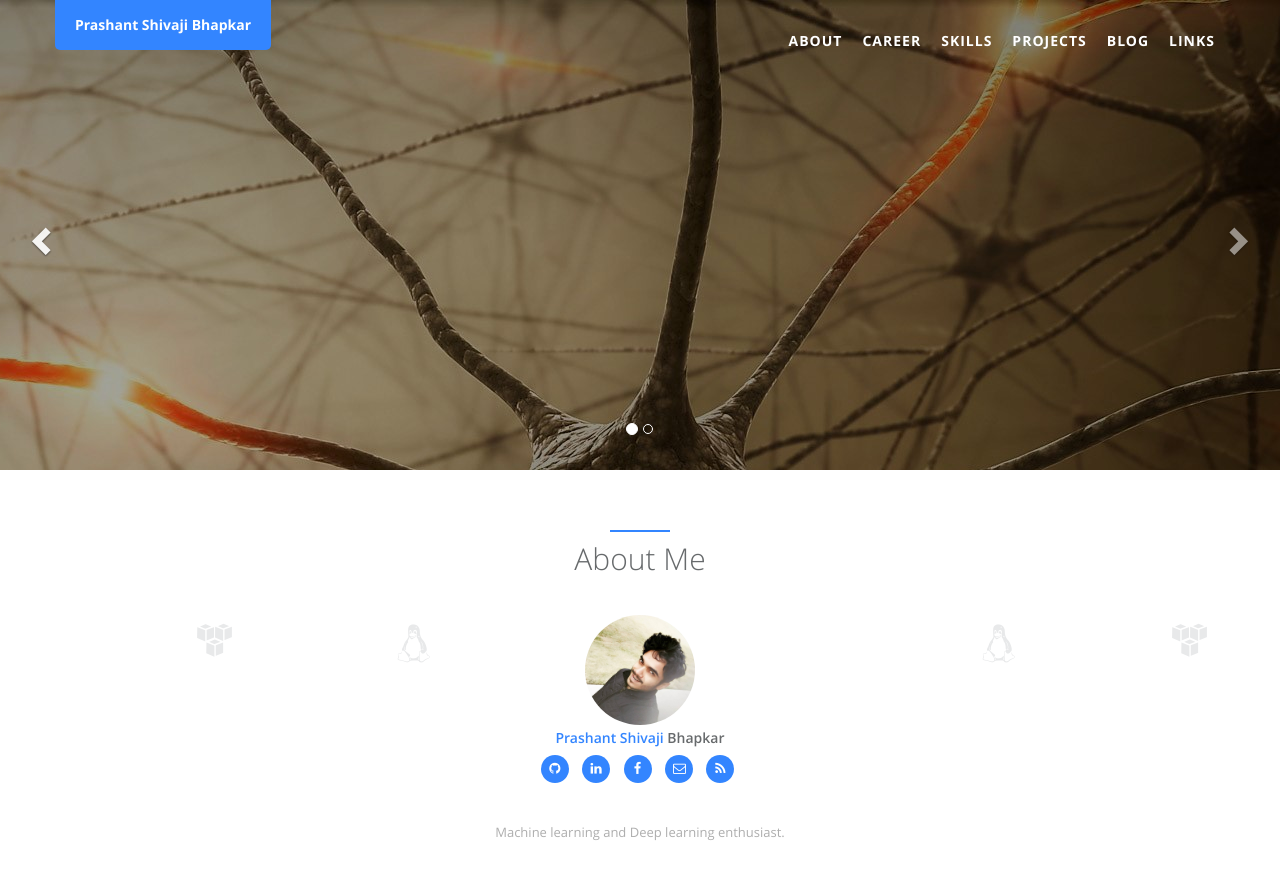
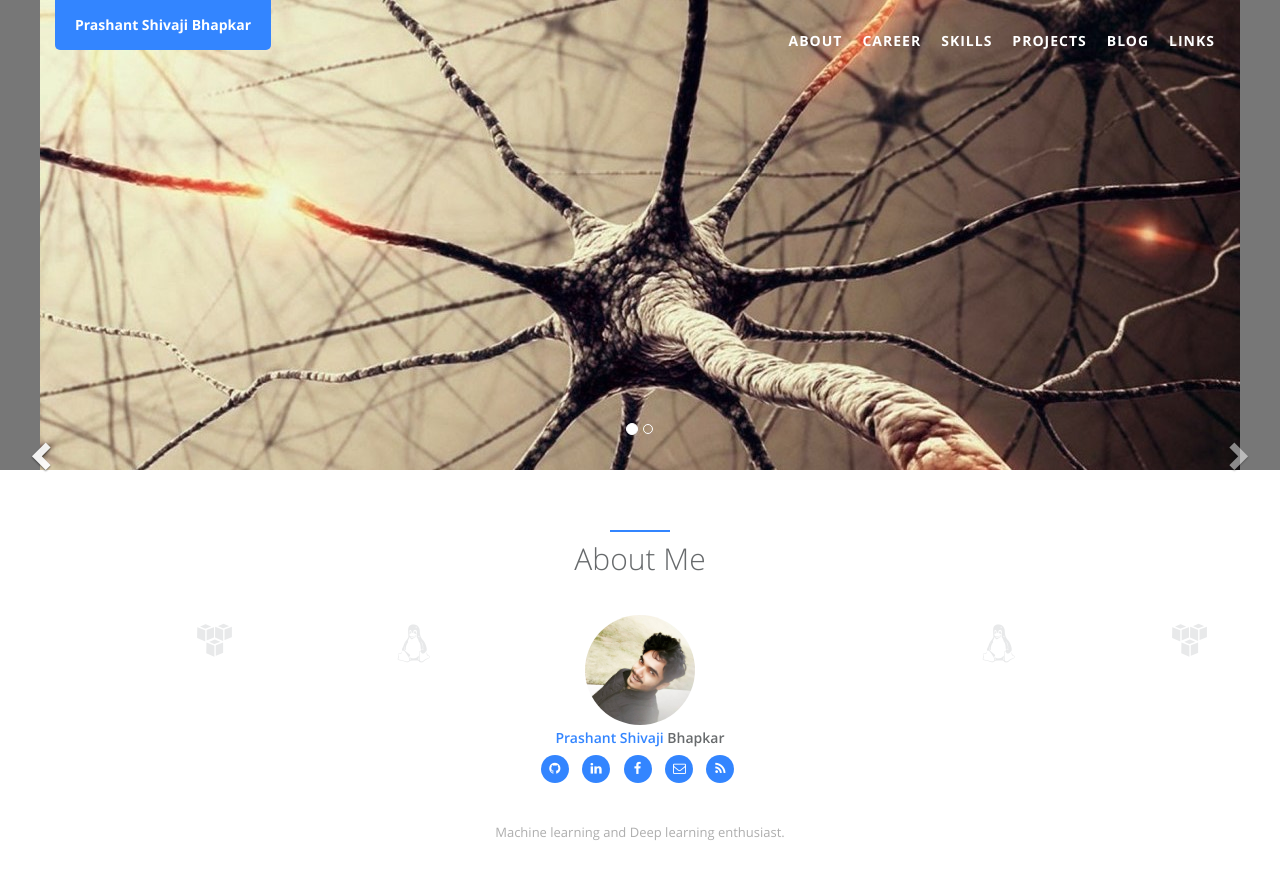
Before and after one commit to PrashantShivajiBhapkar/PrashantShivajiBBhapkar.github.io, a Jekyll site: the page built from index.html, in a window 1280 px wide and 900 px high. Shown: the top 879 px of the window. Built offline with Jekyll 4.4.1, drawn with Linux system fonts in a browser that asks for light colours.

Commit message:
Updated images and added project detail

```diff
--- a/_includes/carousel.html
+++ b/_includes/carousel.html
@@ -15,13 +15,14 @@
             <!-- Set background for slide in css -->
             <div class="header-back one"></div>
         </div>
+		<!--
         <div class="item">
             <div class="container">
                 <div class="carousel-caption blank">
                 </div>
             </div>
-            <!-- Set background for slide in css -->
-            <div class="header-back two"></div>
+            <!-- Set background for slide in css
+            <div class="header-back two"></div> -->
         </div>
     </div>
     <a class="left carousel-control" href="#inSlider" role="button" data-slide="prev">
```
Also changed, not shown: static/assets/img/landing/27057025-neuron-wallpapers.jpg (added), static/assets/img/landing/header_one.jpg.
